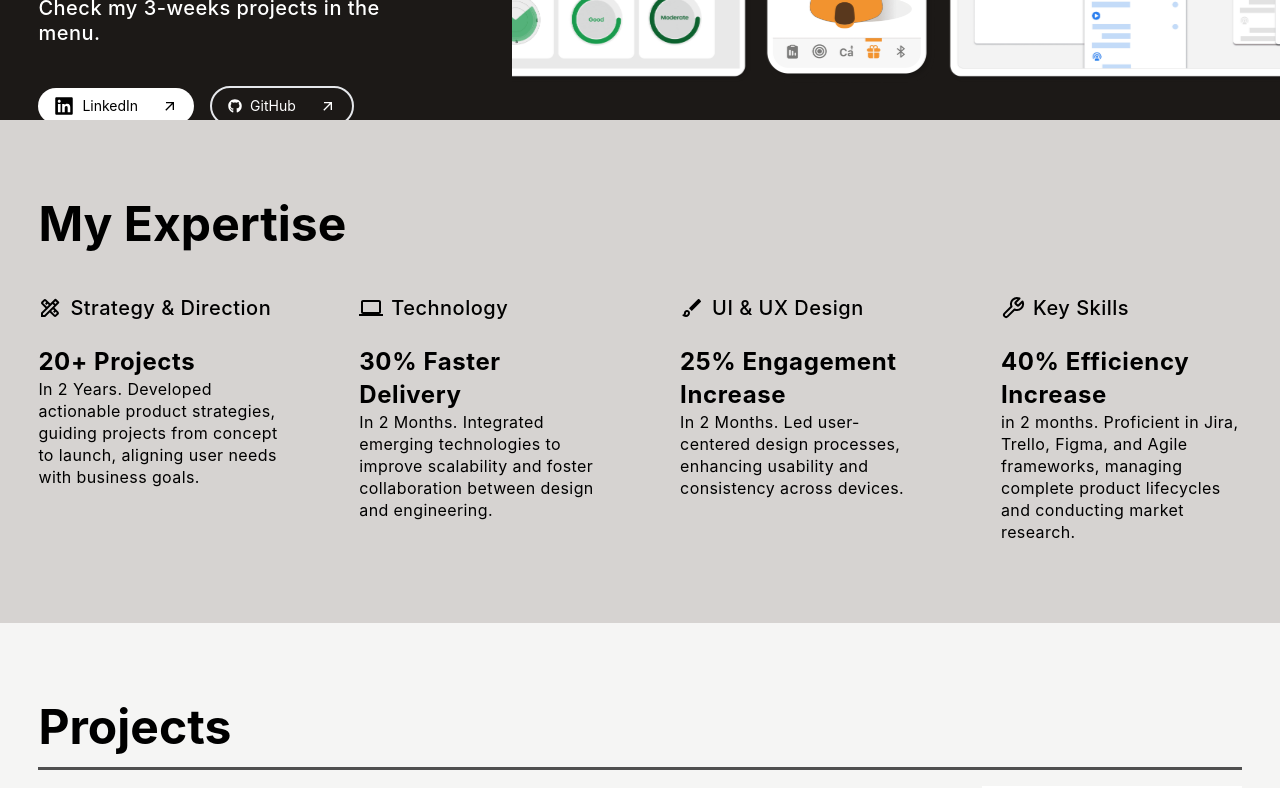
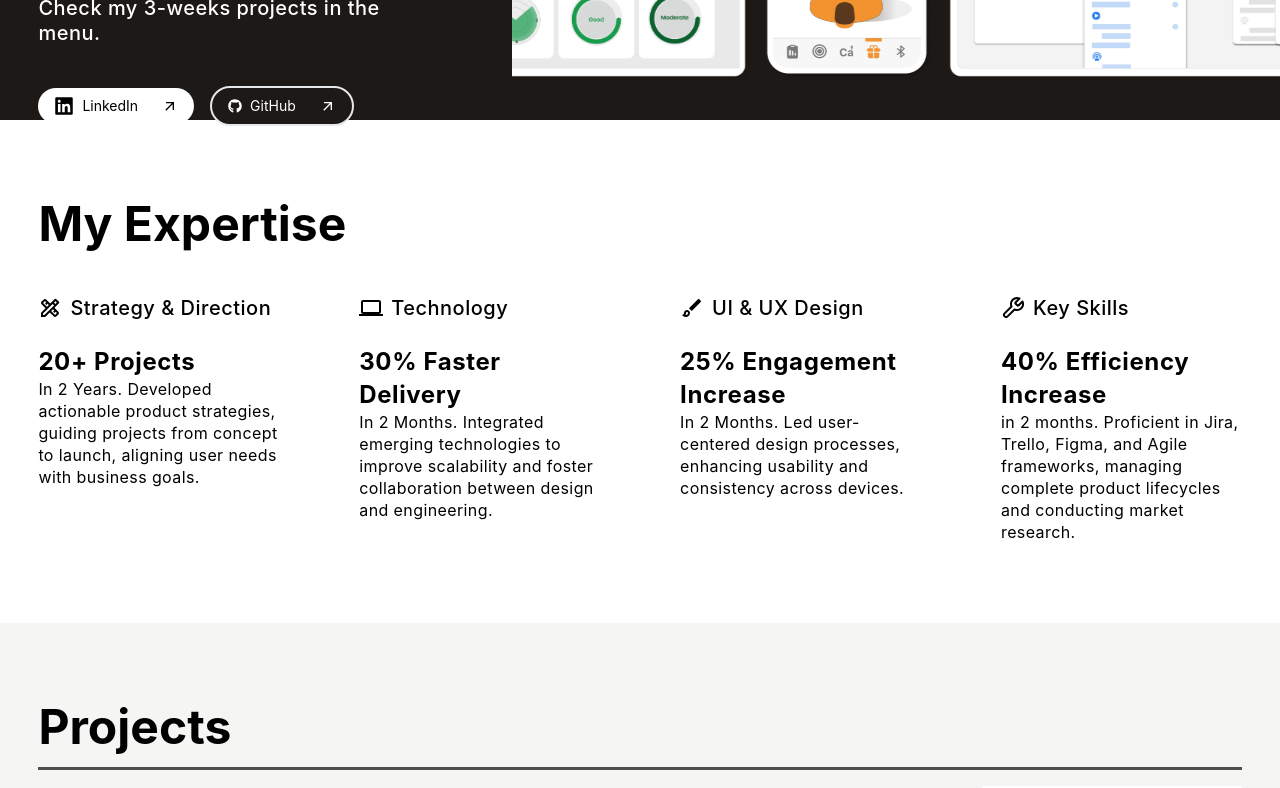
Before and after one commit to WuChihWei/my-portfolio, a Next.js app: page / in a window 1280 px wide. Shown: the part 680-1468 px from the top of the page. Built offline with nearby package versions, Linux system fonts and the light colour scheme; no server answers; the database is empty.

Commit message:
add back description of superfake

```diff
--- a/app/page.js
+++ b/app/page.js
@@ -137,7 +137,7 @@ export default function Home() {
       </div>
 
       {/* Add My Expertise section */}
-      <section className=" bg-stone-300 py-20 mb:py-10 p-p-gap">
+      <section className="py-20 mb:py-10 p-p-gap">
         <div>
         <h2 className="heading-2-custom mb-8">My Expertise</h2>
         <div className="expertise-grid mx-auto flex flex-wrap justify-between gap-y-14 gap-10 sm:gap-12">
@@ -208,7 +208,7 @@ export default function Home() {
           </div>
           </div>
 
-          <div className="resume-item" onClick={() => toggleItem('project-3')}>
+          <div className="resume-item" onClick={() => toggleItem('project-2')}>
           <div className="resume-item-header flex flex-col md:flex-row place-items-start">
 
             <div className='flex flex-col place-items-start'>
@@ -226,12 +226,12 @@ export default function Home() {
             <img src="/home_p2.png" alt="Davincin" className="w-[260px] h-[180px] bg-white" />
             </div>
             </div>
-          <div className="resume-item-content" style={{display: openItems['project-3'] ? 'block' : 'none'}}>
+          <div className="resume-item-content" style={{display: openItems['project-2'] ? 'block' : 'none'}}>
             <p>Product Manager +Full Stack Web Developer. Developed CRM tools for the AI-powered knowledge influencers, including automated client management, personalized AI assistants, and automated reporting. I worked on both front-end and back-end development, utilizing React.js, Next.js, and TypeScript for the user interface and Node.js, Flask, and Firebase for back-end services. I integrated OpenAI's GPT models and LangChain to enable advanced AI functionalities and used Pinecone for vector similarity searches. Additionally, I deployed the application on Vercel and Google Cloud Platform to ensure scalability.</p>
           </div>
           </div>
 
-          <div className="resume-item onClick={() => toggleItem('project-4')}">
+          <div className="resume-item" onClick={() => toggleItem('project-3')}>
           <div className="resume-item-header flex flex-col md:flex-row place-items-start">
 
             <div className='flex flex-col place-items-start'>
@@ -248,7 +248,7 @@ export default function Home() {
             <img src="/home_p4.png" alt="Superfake" className="w-[260px] h-[180px] bg-white" />
             </div>
             </div>
-          <div className="resume-item-content" style={{display: openItems['project-2'] ? 'block' : 'none'}}>
+          <div className="resume-item-content" style={{display: openItems['project-3'] ? 'block' : 'none'}}>
             <p>Product Manager + Full Stack Web Developer. Developed key features with using React.js, Next.js, and Tailwind CSS. On the back-end, I integrated Firebase for real-time data handling and user management. I also implemented API integrations, including NewsAPI and SerpAPI, to provide real-time content updates. Additionally, I focused on enhancing user engagement with features like daily challenges, commenting, and liking systems.</p>
           </div>
           </div>
@@ -273,7 +273,7 @@ export default function Home() {
             </div>
             </div>
           <div className="resume-item-content" style={{display: openItems['project-4'] ? 'block' : 'none'}}>
-            <p>Product Manager +Full Stack Web Developer. Worked on developing a data-driven platform aimed at improving indoor living conditions by addressing home allergy issues. Leveraging AI and data analysis, the platform provides personalized interior design recommendations to reduce allergens while optimizing air quality and home energy management.</p>
+            <p>Product Manager + Full Stack Web Developer. Worked on developing a data-driven platform aimed at improving indoor living conditions by addressing home allergy issues. Leveraging AI and data analysis, the platform provides personalized interior design recommendations to reduce allergens while optimizing air quality and home energy management.</p>
           </div>
           </div>
 
--- a/components/Footer.js
+++ b/components/Footer.js
@@ -111,14 +111,14 @@ const FooterBottom = () => {
         >
           <FaGithub size={24} />
         </a>
-        <a
+        {/* <a
           href="https://www.facebook.com/profile.php?id=100000916091743"
           className="text-white hover:text-gray-300 transition duration-300"
           target="_blank"
           rel="noopener noreferrer"
         >
           <FaFacebook size={24} />
-        </a>
+        </a> */}
       </div>
     </div>
   );
```
